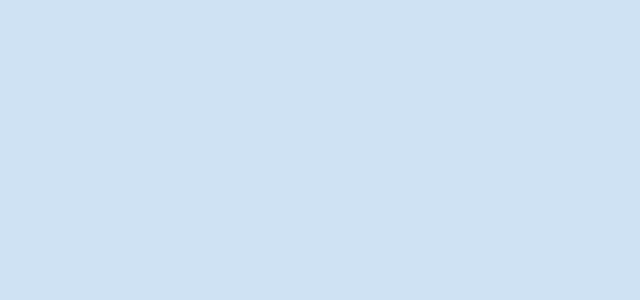
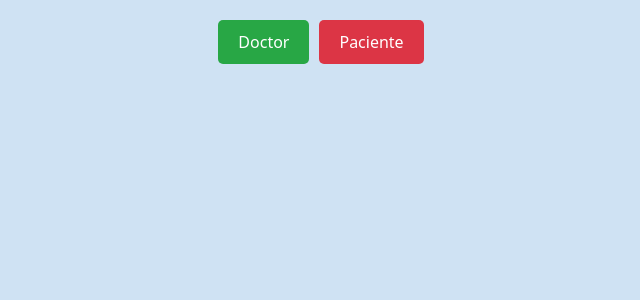
Before and after one commit to sebastianMeguillanes/ClinicaFront, an Angular app: page /escritorio in a window 1280 px wide. Before the commit this address led to /. Shown: the top 300 px of the page, without its empty margins (319-959 px from the left). Built offline with nearby package versions, Linux system fonts and the light colour scheme.

Commit message:
Escritorio Fase 1

```diff
--- a/src/app/app-routing.module.ts
+++ b/src/app/app-routing.module.ts
@@ -1,6 +1,7 @@
 import { NgModule } from '@angular/core';
 import { RouterModule, Routes } from '@angular/router';
 const routes: Routes = [
+  { path: '', redirectTo: 'escritorio', pathMatch: 'full' },
   {
     path: 'paciente',
     loadChildren: () =>
@@ -15,6 +16,13 @@ const routes: Routes = [
         (m) => m.DoctorModule
       ),
   },
+  {
+    path: 'escritorio',
+    loadChildren: () =>
+      import('./modules/escritorio/escritorio.module').then(
+        (m) => m.EscritorioModule
+      ),
+  }
 ];
 
 @NgModule({
--- a/src/app/app.module.ts
+++ b/src/app/app.module.ts
@@ -4,7 +4,7 @@ import { HttpClientModule } from '@angular/common/http';
 import { AppRoutingModule } from './app-routing.module';
 import { AppComponent } from './app.component';
 import { BrowserAnimationsModule } from '@angular/platform-browser/animations';
-
+import { EscritorioModule } from './modules/escritorio/escritorio.module';
 import { RouterModule } from '@angular/router';
 import { FormsModule } from '@angular/forms'; // Importa FormsModule si utilizas formularios de plantilla
 // o importa ReactiveFormsModule si utilizas formularios reactivos
@@ -20,6 +20,7 @@ import { FormsModule } from '@angular/forms'; // Importa FormsModule si utilizas
     HttpClientModule,
     BrowserAnimationsModule,
     FormsModule,
+    EscritorioModule
   ],
   providers: [],
   bootstrap: [AppComponent],
--- /dev/null
+++ b/src/app/modules/escritorio/escritorio-routing.module.ts
@@ -0,0 +1,15 @@
+import { NgModule } from '@angular/core';
+import { RouterModule, Routes } from '@angular/router';
+import { EscritorioComponent } from './escritorio.component';
+
+const escritorioRoutes: Routes = [
+  { path: '', component: EscritorioComponent },
+  { path: 'doctor', loadChildren: () => import('../doctor/doctor.module').then((m) => m.DoctorModule) },
+  { path: 'paciente', loadChildren: () => import('../paciente/paciente.module').then((m) => m.PacienteModule) },
+];
+
+@NgModule({
+  imports: [RouterModule.forChild(escritorioRoutes)],
+  exports: [RouterModule],
+})
+export class EscritorioRoutingModule {}
--- /dev/null
+++ b/src/app/modules/escritorio/escritorio.component.html
@@ -0,0 +1,6 @@
+<div class="escritorio">
+    <div class="button-container">
+      <button (click)="irADoctorList()" class="doctor-button">Doctor</button>
+      <button (click)="irAPacienteList()" class="paciente-button">Paciente</button>
+    </div>
+  </div>
--- /dev/null
+++ b/src/app/modules/escritorio/escritorio.component.scss
@@ -0,0 +1,41 @@
+.escritorio {
+    display: flex;
+    flex-direction: column;
+    align-items: center;
+    text-align: center;
+    padding: 20px;
+
+    h1 {
+      font-size: 24px;
+      margin-bottom: 20px;
+    }
+
+    .button-container {
+      display: flex;
+      justify-content: flex-end; /* Alinea los botones a la derecha */
+      gap: 10px;
+
+      .doctor-button,
+      .paciente-button {
+        background-color: #007bff;
+        color: #fff;
+        border: none;
+        padding: 10px 20px;
+        border-radius: 5px;
+        cursor: pointer;
+        transition: background-color 0.3s;
+
+        &:hover {
+          background-color: #0056b3;
+        }
+      }
+
+      .doctor-button {
+        background-color: #28a745;
+      }
+
+      .paciente-button {
+        background-color: #dc3545;
+      }
+    }
+  }
--- /dev/null
+++ b/src/app/modules/escritorio/escritorio.component.ts
@@ -0,0 +1,19 @@
+import { Component } from '@angular/core';
+import { Router } from '@angular/router';
+
+@Component({
+  selector: 'app-escritorio',
+  templateUrl: './escritorio.component.html',
+  styleUrls: ['./escritorio.component.scss']
+})
+export class EscritorioComponent {
+  constructor(private router: Router) {}
+
+  irADoctorList() {
+    this.router.navigate(['/doctor/list']); // Redirigir a la página de Doctores
+  }
+
+  irAPacienteList() {
+    this.router.navigate(['/paciente/list']); // Redirigir a la página de Pacientes
+  }
+}
```
Also changed, not shown: src/app/modules/escritorio/escritorio.module.ts (added, +9 -0 lines), 1 other file (tests, documents, lock files or other folders).
